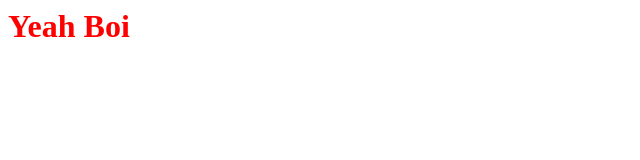
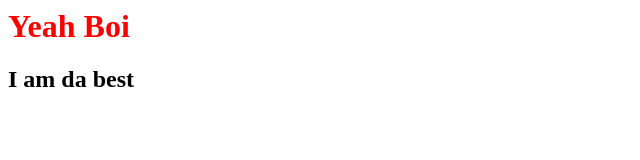
Before and after one commit to Joseph2018/AnotherGitTutorial, a plain HTML site: page index.html in a window 1280 px wide. Shown: the whole page, without its empty margins (0-640 px from the left). Drawn offline with Linux system fonts and the light colour scheme.

Commit message:
ANother Commit

```diff
--- a/index.html
+++ b/index.html
@@ -1,2 +1,3 @@
 <link rel="stylesheet" href="styles.css"/>
 <h1> Yeah Boi </h1>
+<h2> I am da best </h2>
```
